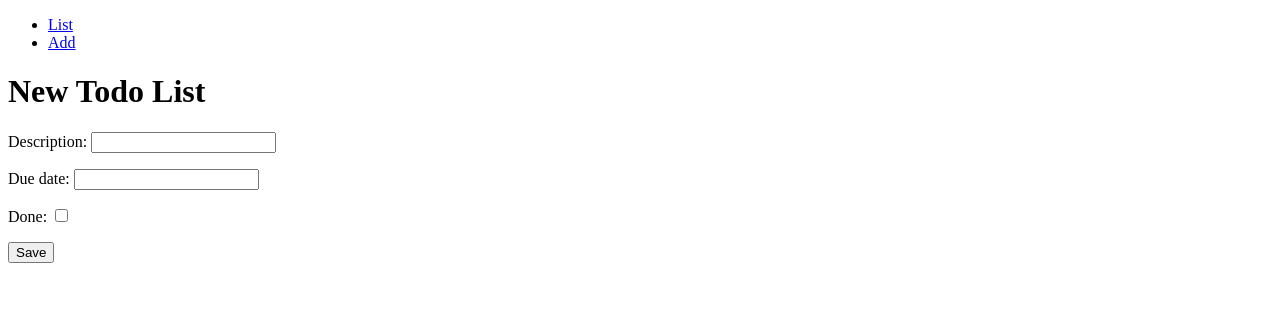
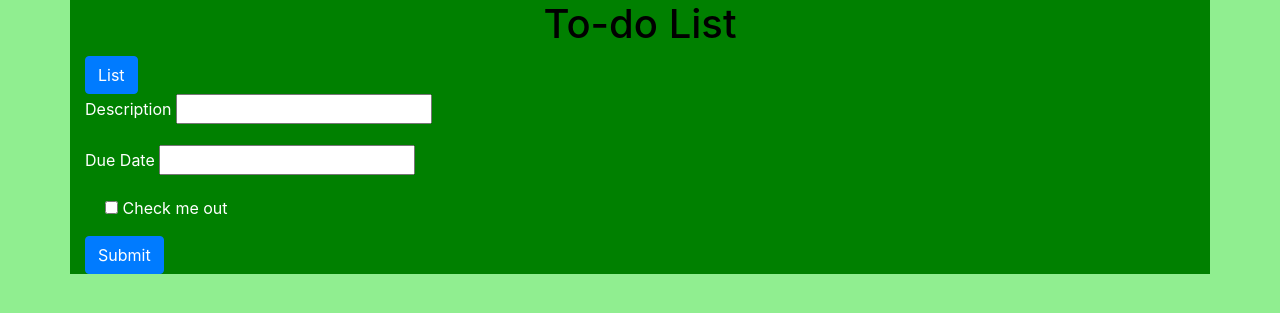
Before and after one commit to todo-web-app/django-todo, a Django app: page /add/ in a window 1280 px wide. Shown: the top 313 px of the page. Run offline with Django 3.2, Linux system fonts and the light colour scheme; some libraries are stand-ins or nearby versions.

Commit message:
basic design bootstrap and font awesome

```diff
--- a/todo/urls.py
+++ b/todo/urls.py
@@ -15,8 +15,10 @@ Including another URLconf
 """
 from django.contrib import admin
 from django.urls import path, include
+from django.conf import settings
+from django.conf.urls.static import static
 
 urlpatterns = [
     path('admin/', admin.site.urls),
     path('', include('todolist.urls')),
-]
+] + static(settings.STATIC_URL, document_root=settings.STATIC_ROOT)
--- /dev/null
+++ b/todolist/static/css/main.css
@@ -0,0 +1,29 @@
+html {
+    font-family: Arial, Helvetica, sans-serif;
+}
+
+body {
+    color: white;
+    background-color: lightgreen;
+}
+
+.container {
+    background-color: green;
+}
+
+.nav {
+    background-color: blue;
+}
+
+a {
+    color: rgb(151, 22, 22);
+}
+
+h1 {
+    color: black;
+    text-align: center;
+}
+
+table {
+    margin-top: 10px;
+}
--- a/todolist/templates/todolist/add.html
+++ b/todolist/templates/todolist/add.html
@@ -1,12 +1,31 @@
 {% extends 'todolist/base.html' %}
 
 {% block content %}
-    <h1>New Todo List</h1>
+    <a class="btn btn-primary" href="{% url 'todolist:index' %}">List</a>
     <div>
-        <form method="post">
+        {{ form.non_field_errors }}
+        <form>
             {% csrf_token %}
-            {{ form.as_p }}
-            <button type="submit">Save</button>
+            <div class="form-group">
+                {{ form.description.errors }}
+                <label for="{{ form.description.id_for_label }}">Description</label>
+                {{ form.description }}
+                <!-- <input type="email" class="form-control" id="exampleInputEmail1" aria-describedby="emailHelp" placeholder="Enter email"> -->
+            </div>
+            <div class="form-group">
+                {{ form.due_date.errors }}
+                <label for="{{ form.due_date.id_for_label }}">Due Date</label>
+                {{ form.due_date }}
+                <!-- <input type="password" class="form-control" id="exampleInputPassword1" placeholder="Password"> -->
+            </div>
+            <div class="form-group form-check">
+                {{ form.done }}
+                <!-- <input type="checkbox" class="form-check-input" id="exampleCheck1"> -->
+                <label class="form-check-label" for="{{ form.done.id_for_label }}">Check me out</label>
+            </div>
+            <button type="submit" class="btn btn-primary">Submit</button>
         </form>
     </div>
+
+
 {% endblock %}
--- a/todolist/templates/todolist/base.html
+++ b/todolist/templates/todolist/base.html
@@ -1,25 +1,23 @@
+{% load static %}
 <!DOCTYPE html>
 <html lang="en">
 <head>
     <meta charset="UTF-8">
     <meta name="viewport" content="width=device-width, initial-scale=1.0">
     <meta http-equiv="X-UA-Compatible" content="ie=edge">
+    <link rel="stylesheet" href="https://stackpath.bootstrapcdn.com/bootstrap/4.1.3/css/bootstrap.min.css" integrity="sha384-MCw98/SFnGE8fJT3GXwEOngsV7Zt27NXFoaoApmYm81iuXoPkFOJwJ8ERdknLPMO" crossorigin="anonymous">
+    <link rel="stylesheet" href="{% static 'css/main.css' %}">
+    <link rel="stylesheet" href="https://use.fontawesome.com/releases/v5.8.1/css/all.css" integrity="sha384-50oBUHEmvpQ+1lW4y57PTFmhCaXp0ML5d60M1M7uH2+nqUivzIebhndOJK28anvf" crossorigin="anonymous">
     <title>TodoList</title>
 </head>
 <body>
-    <nav>
-        <ul>
-            <li>
-                <a href="{% url 'todolist:index' %}">List</a>
-            </li>
-            <li>
-                <a href="{% url 'todolist:add' %}">Add</a>
-            </li>
-        </ul>
-    </nav>
-    <div>
+    <div class="container">
+        <h1>To-do List</h1>
         {% block content %}
         {% endblock %}
     </div>
+    <script src="https://code.jquery.com/jquery-3.3.1.slim.min.js" integrity="sha384-q8i/X+965DzO0rT7abK41JStQIAqVgRVzpbzo5smXKp4YfRvH+8abtTE1Pi6jizo" crossorigin="anonymous"></script>
+    <script src="https://cdnjs.cloudflare.com/ajax/libs/popper.js/1.14.3/umd/popper.min.js" integrity="sha384-ZMP7rVo3mIykV+2+9J3UJ46jBk0WLaUAdn689aCwoqbBJiSnjAK/l8WvCWPIPm49" crossorigin="anonymous"></script>
+    <script src="https://stackpath.bootstrapcdn.com/bootstrap/4.1.3/js/bootstrap.min.js" integrity="sha384-ChfqqxuZUCnJSK3+MXmPNIyE6ZbWh2IMqE241rYiqJxyMiZ6OW/JmZQ5stwEULTy" crossorigin="anonymous"></script>
 </body>
 </html>
--- a/todolist/urls.py
+++ b/todolist/urls.py
@@ -8,4 +8,5 @@ urlpatterns = [
     path('add/', views.add, name='add'),
     path('edit/<int:todo_id>', views.edit, name='edit'),
     path('delete/<int:todo_id>', views.delete, name='delete'),
+    path('done/<int:todo_id>', views.done, name='done'),
 ]
--- a/todolist/views.py
+++ b/todolist/views.py
@@ -39,3 +39,11 @@ def delete(request, todo_id):
     todo = TodoList.objects.get(pk=todo_id)
     todo.delete()
     return redirect('todolist:index')
+
+
+def done(request, todo_id):
+    todo = TodoList.objects.get(pk=todo_id)
+    # toggle
+    todo.done = not todo.done
+    todo.save()
+    return redirect('todolist:index')
```
Also changed, not shown: todolist/templates/todolist/index.html (+17 -4 lines).
